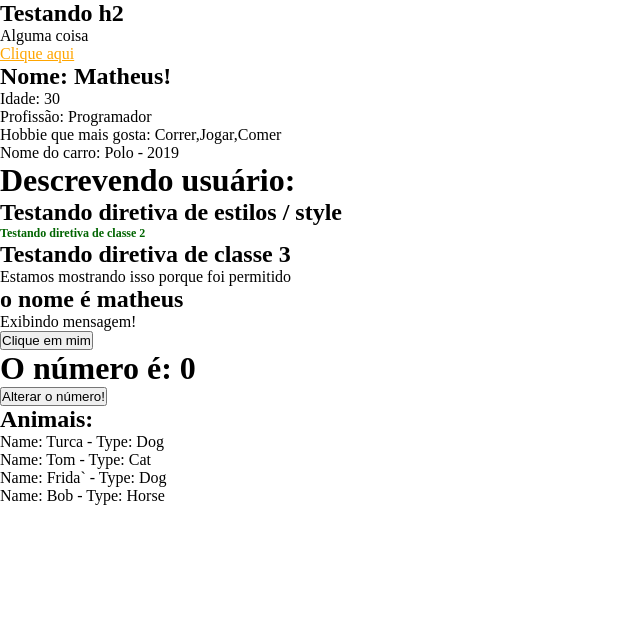
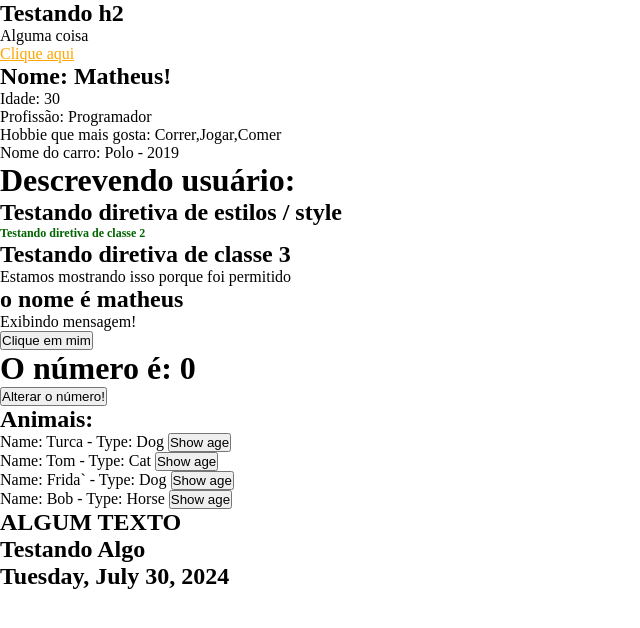
Before and after one commit to AencioVinicius2/angular_library, an Angular app in the folder Section2/projeto-moments/: page / in a window 1280 px wide. Shown: the top 628 px of the page, without its empty margins (0-640 px from the left). Built offline with nearby package versions, Linux system fonts and the light colour scheme.

Commit message:
feat: add pipes component

```diff
--- a/Section2/projeto-moments/src/app/app.component.html
+++ b/Section2/projeto-moments/src/app/app.component.html
@@ -10,3 +10,4 @@
 <app-eventos></app-eventos>
 <app-emitter></app-emitter>
 <app-list-render></app-list-render>
+<app-pipes></app-pipes>
--- a/Section2/projeto-moments/src/app/app.component.ts
+++ b/Section2/projeto-moments/src/app/app.component.ts
@@ -8,6 +8,7 @@ import { IfRenderComponent } from "./components/if-render/if-render.component";
 import { EventosComponent } from './components/eventos/eventos.component';
 import { EmitterComponent } from "./components/emitter/emitter.component";
 import { ListRenderComponent } from "./components/list-render/list-render.component";
+import { PipesComponent } from "./components/pipes/pipes.component";
 @Component({
   selector: 'app-root',
   standalone: true,
@@ -20,7 +21,8 @@ import { ListRenderComponent } from "./components/list-render/list-render.compon
     IfRenderComponent,
     EventosComponent,
     EmitterComponent,
-    ListRenderComponent
+    ListRenderComponent,
+    PipesComponent
 ],
   templateUrl: './app.component.html',
   styleUrl: './app.component.css'
--- a/Section2/projeto-moments/src/app/components/list-render/list-render.component.html
+++ b/Section2/projeto-moments/src/app/components/list-render/list-render.component.html
@@ -3,6 +3,8 @@
   <ul>
     <li *ngFor="let animal of animals">
       Name: {{animal.name}} - Type: {{animal.type}}
+      <button (click)="showAge(animal)">Show age</button>
     </li>
   </ul>
+  <h2>{{animalDetails}}</h2>
 </div>
--- a/Section2/projeto-moments/src/app/components/list-render/list-render.component.ts
+++ b/Section2/projeto-moments/src/app/components/list-render/list-render.component.ts
@@ -1,5 +1,6 @@
 import { Component, OnInit } from '@angular/core';
 import { CommonModule } from '@angular/common';
+import { IAnimal } from '../../interfaces/Animal';
 @Component({
   selector: 'app-list-render',
   standalone: true,
@@ -10,14 +11,20 @@ import { CommonModule } from '@angular/common';
   styleUrl: './list-render.component.css'
 })
 export class ListRenderComponent implements OnInit {
-  animals = [
-    {name: "Turca", type: "Dog"},
-    {name: "Tom", type: "Cat"},
-    {name: "Frida`", type: "Dog"},
-    {name: "Bob", type: "Horse"},
+  animals: IAnimal[] = [
+    {name: "Turca", type: "Dog", age: 4},
+    {name: "Tom", type: "Cat", age: 2},
+    {name: "Frida`", type: "Dog", age: 1},
+    {name: "Bob", type: "Horse", age: 5},
   ]
+
+  animalDetails = '';
 
   constructor() {}
 
   ngOnInit(): void {}
+
+  showAge(animal: IAnimal): void {
+    this.animalDetails = 'o animal ' + animal.name + ' tem ' + animal.age + ' anos';
+  }
 }
--- /dev/null
+++ b/Section2/projeto-moments/src/app/components/pipes/pipes.component.html
@@ -0,0 +1,5 @@
+<div>
+  <h2>{{ "Algum texto" | uppercase }}</h2>
+  <h2>{{ someText | titlecase }}</h2>
+  <h2>{{today | date:'fullDate' }}</h2>
+</div>
--- /dev/null
+++ b/Section2/projeto-moments/src/app/components/pipes/pipes.component.ts
@@ -0,0 +1,22 @@
+import { Component, OnInit } from '@angular/core';
+import { UpperCasePipe, TitleCasePipe, DatePipe } from '@angular/common';
+
+@Component({
+  selector: 'app-pipes',
+  standalone: true,
+  imports: [
+    UpperCasePipe,
+    TitleCasePipe,
+    DatePipe,
+  ],
+  templateUrl: './pipes.component.html',
+  styleUrl: './pipes.component.css'
+})
+export class PipesComponent implements OnInit {
+  someText: string = "Testando algo"
+
+  today = new Date();
+
+  constructor() {}
+  ngOnInit(): void {}
+}
--- /dev/null
+++ b/Section2/projeto-moments/src/app/interfaces/Animal.ts
@@ -0,0 +1,6 @@
+
+export interface IAnimal {
+  name: string
+  type: string
+  age: number
+}
```
Also changed, not shown: Section2/projeto-moments/src/app/components/pipes/pipes.component.css (added), 1 other file (tests, documents, lock files or other folders).
